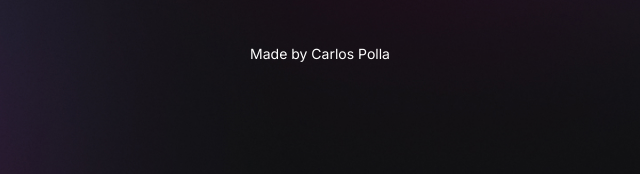
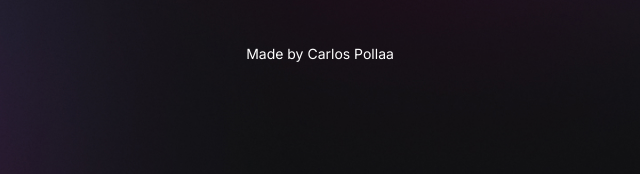
Before and after one commit to chpolla/LinkTree, a plain HTML site: page index.html in a window 1280 px wide. Shown: the part 679-853 px from the top of the page, 320-960 px from the left. Drawn offline with nearby package versions, Linux system fonts and the light colour scheme.

Commit message:
resolve problems

```diff
--- a/index.html
+++ b/index.html
@@ -45,7 +45,7 @@
         </a>
       </div>
       <footer>
-        <p>Made by Carlos Polla</p>
+        <p>Made by Carlos Pollaa</p>
       </footer>
     </div>
     <script type="module" src="https://unpkg.com/ionicons@7.1.0/dist/ionicons/ionicons.esm.js"></script>
```
